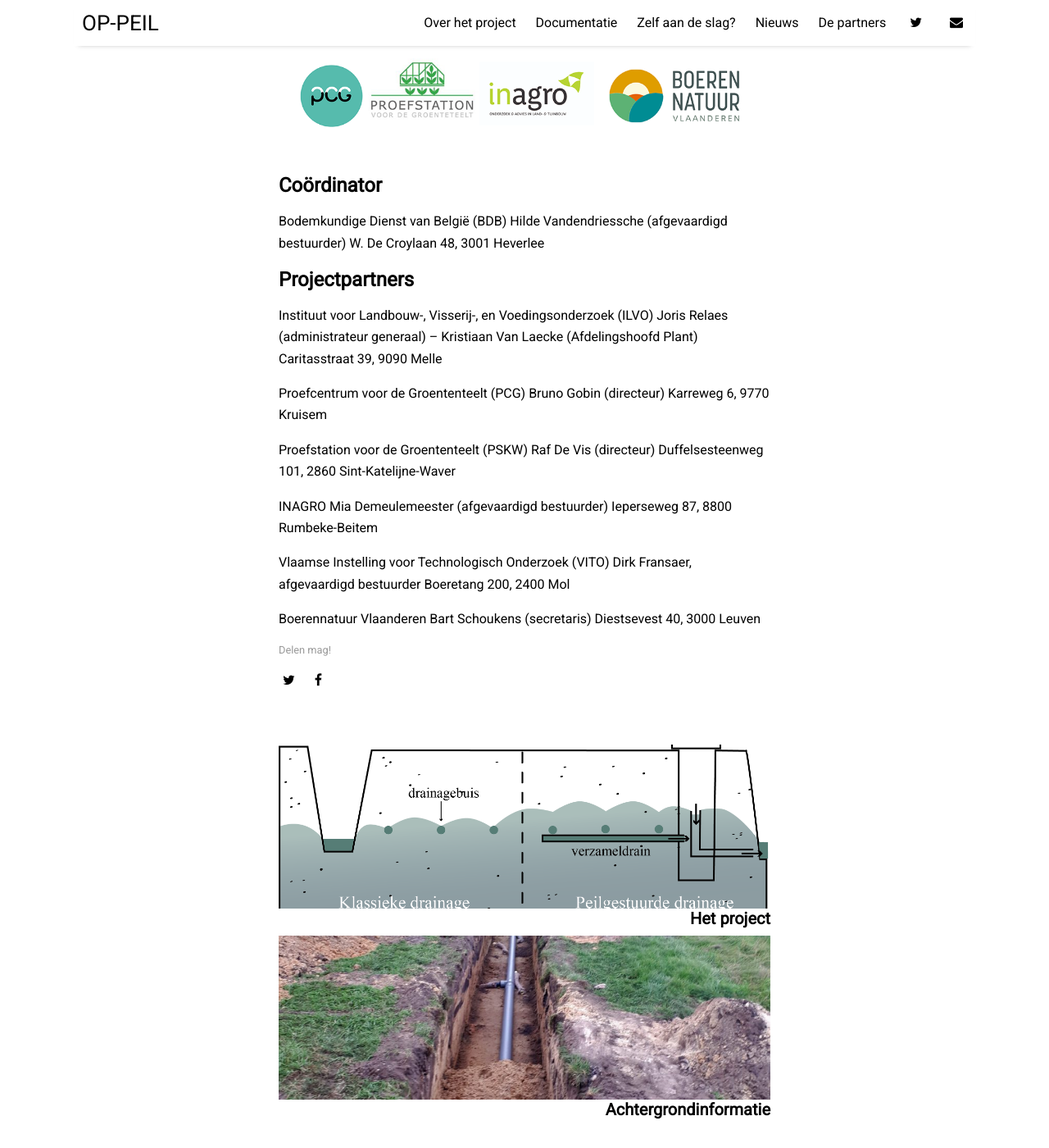
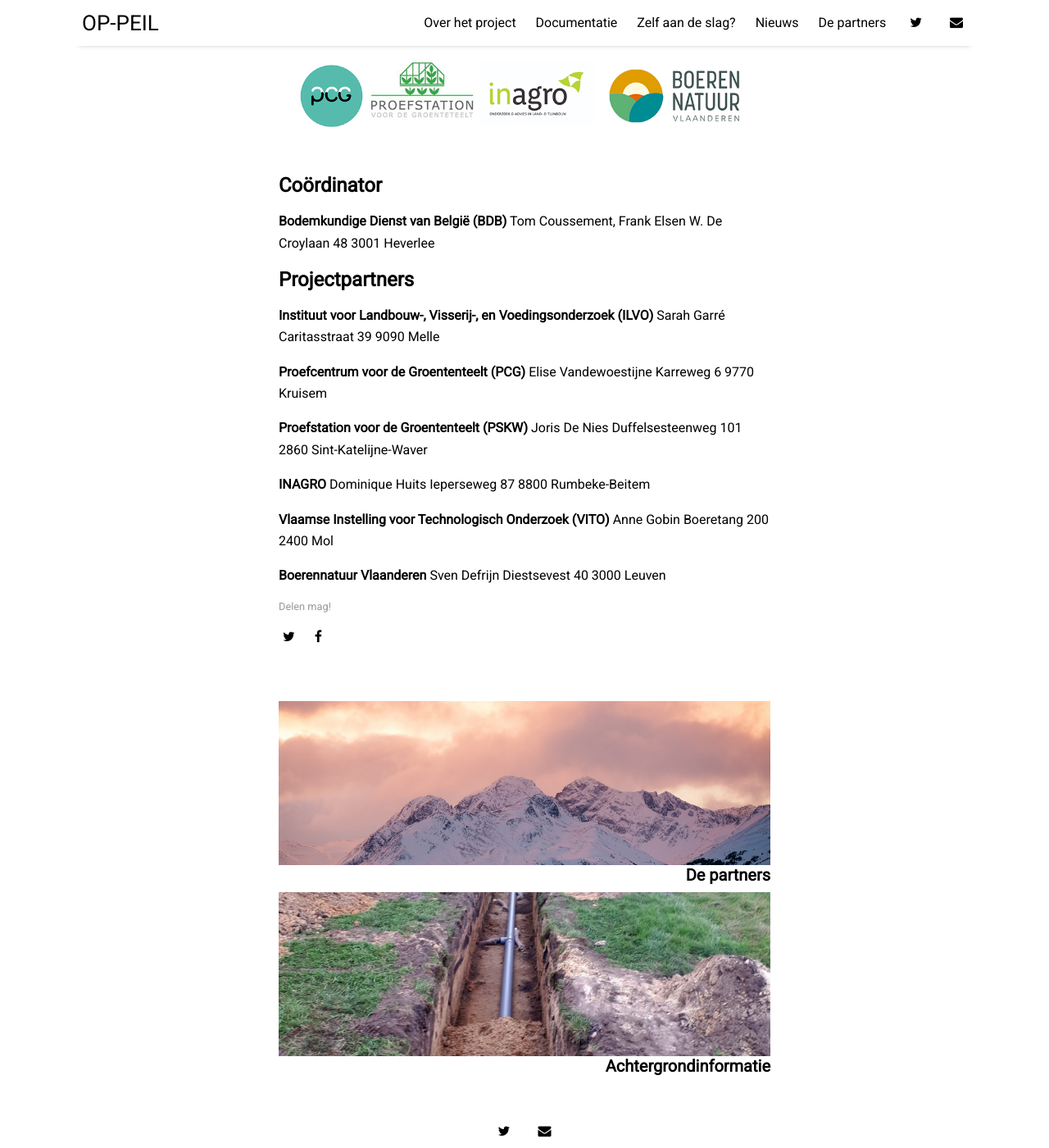
Before and after one commit to sarahgarre/op-peil, a Jekyll site: the page built from _posts/2016-04-04-about-the-author.md, in a window 1280 px wide and 1400 px high, scrolled down 235 px. Shown: the whole window at 82% size. Built offline with Jekyll 4.4.1, drawn with Linux system fonts in a browser that asks for light colours; nearby versions of some CDN libraries.

Commit message:
aha starting to see it

```diff
--- a/_posts/2016-04-04-about-the-author.md
+++ b/_posts/2016-04-04-about-the-author.md
@@ -8,30 +8,38 @@
 ---
 
 ## Coördinator
-Bodemkundige Dienst van België (BDB)
-Hilde Vandendriessche (afgevaardigd bestuurder)
-W. De Croylaan 48, 3001 Heverlee
+**Bodemkundige Dienst van België (BDB)**
+Tom Coussement, Frank Elsen
+W. De Croylaan 48
+3001 Heverlee
 
 ## Projectpartners
-Instituut voor Landbouw-, Visserij-, en Voedingsonderzoek (ILVO)
-Joris Relaes (administrateur generaal) – Kristiaan Van Laecke (Afdelingshoofd Plant) Caritasstraat 39, 9090 Melle
+**Instituut voor Landbouw-, Visserij-, en Voedingsonderzoek (ILVO)**
+Sarah Garré
+Caritasstraat 39
+9090 Melle
 
-Proefcentrum voor de Groententeelt (PCG)
-Bruno Gobin (directeur)
-Karreweg 6, 9770 Kruisem
+**Proefcentrum voor de Groententeelt (PCG)**
+Elise Vandewoestijne
+Karreweg 6
+9770 Kruisem
 
-Proefstation voor de Groententeelt (PSKW)
-Raf De Vis (directeur)
-Duffelsesteenweg 101, 2860 Sint-Katelijne-Waver
+**Proefstation voor de Groententeelt (PSKW)**
+Joris De Nies
+Duffelsesteenweg 101
+2860 Sint-Katelijne-Waver
 
-INAGRO
-Mia Demeulemeester (afgevaardigd bestuurder)
-Ieperseweg 87, 8800 Rumbeke-Beitem
+**INAGRO**
+Dominique Huits
+Ieperseweg 87
+8800 Rumbeke-Beitem
 
-Vlaamse Instelling voor Technologisch Onderzoek (VITO)
-Dirk Fransaer, afgevaardigd bestuurder
-Boeretang 200, 2400 Mol
+**Vlaamse Instelling voor Technologisch Onderzoek (VITO)**
+Anne Gobin
+Boeretang 200
+2400 Mol
 
-Boerennatuur Vlaanderen
-Bart Schoukens (secretaris)
-Diestsevest 40, 3000 Leuven
+**Boerennatuur Vlaanderen**
+Sven Defrijn
+Diestsevest 40
+3000 Leuven
```
Also changed, not shown: _posts/2017-01-01-welcome-to-millennial.md (+26 -12 lines), _posts/2021-06-20-projectbeschrijving.md (renamed from _posts/2016-10-10-getting-started.md), _posts/2021-06-21-learning-resources.md (renamed from _posts/2016-05-05-learning-resources.md).
